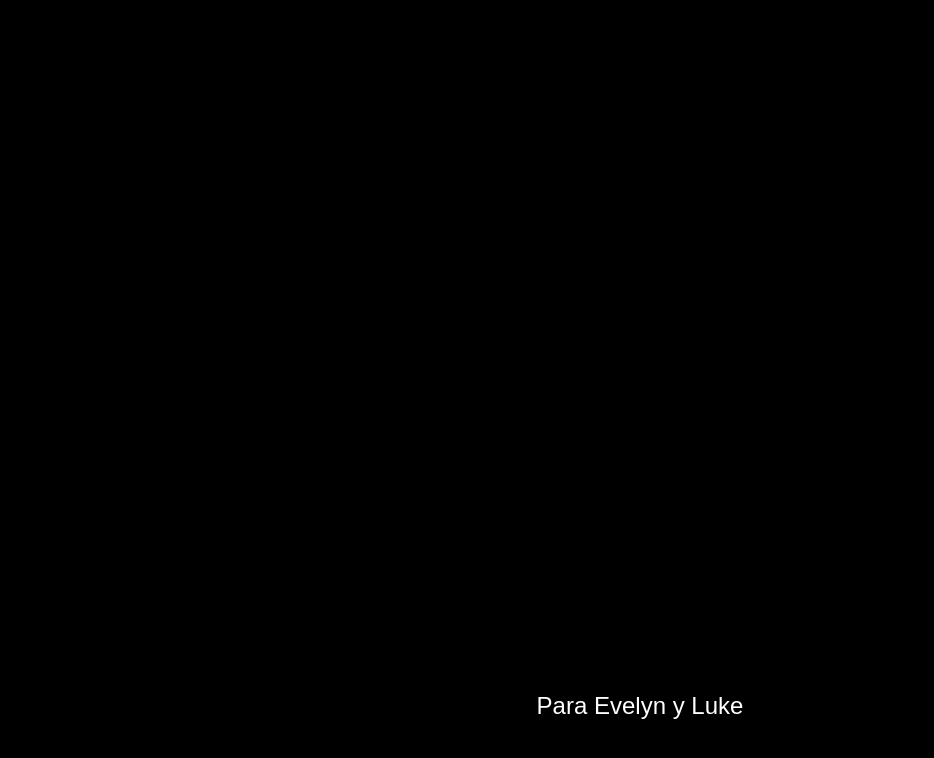
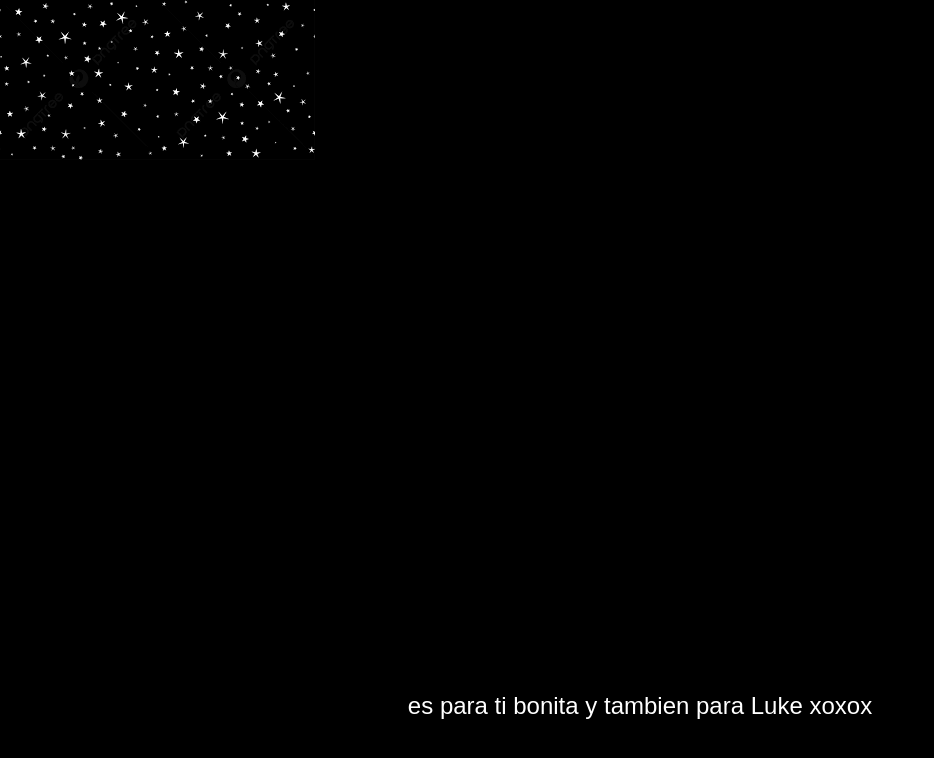
Before and after one commit to martiverrr/evelyn-y-luke, a plain HTML site: page index.html in a window 1280 px wide. Shown: the whole page, without its empty margins (0-934 px from the left). Drawn offline with Linux system fonts and the light colour scheme.

Commit message:
Update index.html

```diff
--- a/index.html
+++ b/index.html
@@ -3,7 +3,7 @@
 <head>
 <meta charset="UTF-8">
 <meta name="viewport" content="width=device-width, initial-scale=1.0">
-<title>Universo de Amor</title>
+<title>Felizz semana de la dulzura preciosa</title>
 <link rel="stylesheet" href="style.css">
 </head>
 <body>
@@ -12,9 +12,10 @@
     <div class="flowers">
         <img src="assets/flower1.png" class="flower flower1" alt="Flower">
         <img src="assets/flower2.png" class="flower flower2" alt="Flower">
+        <img src="assets/star.png" class="star.png" alt="Star">
     </div>
     <div class="heart"></div>
-    <div class="message">Para Evelyn y Luke</div>
+    <div class="message">es para ti bonita y tambien para Luke xoxox</div>
 </div>
 <script src="script.js"></script>
 </body>
```
